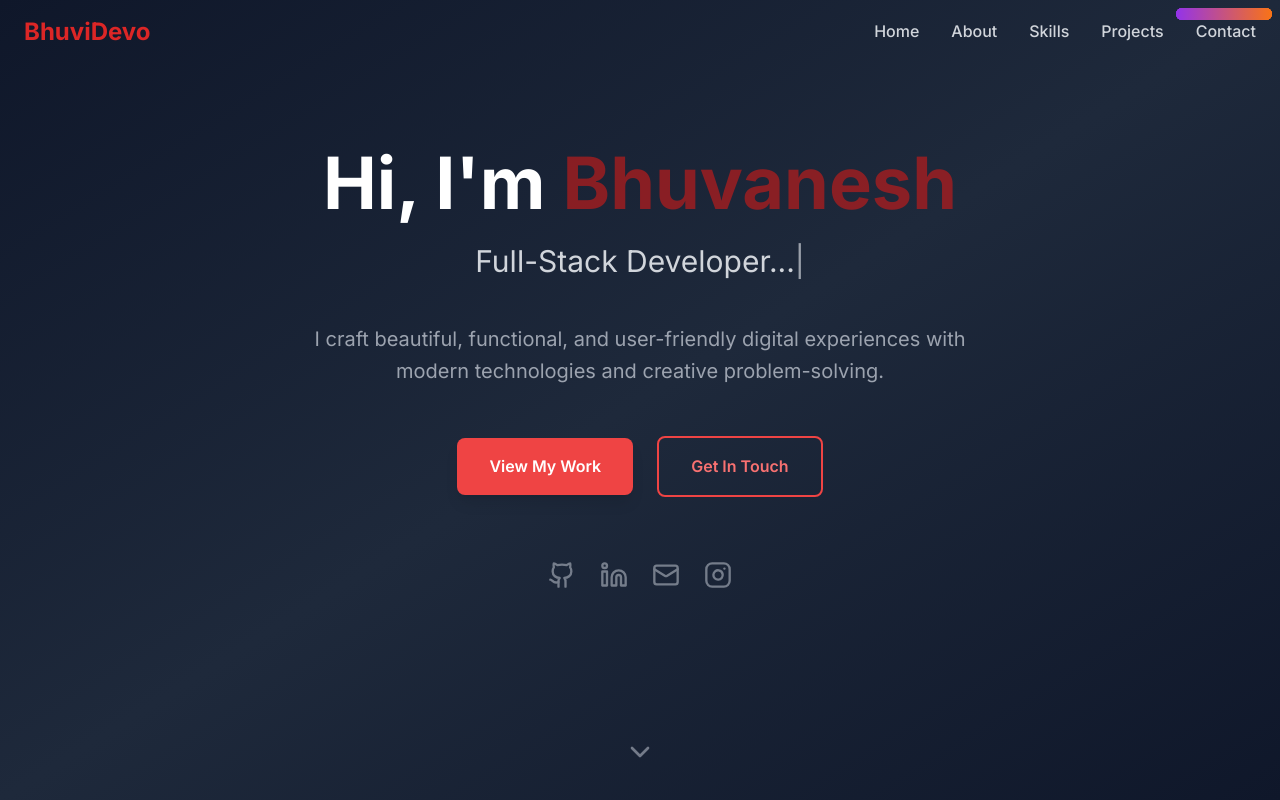
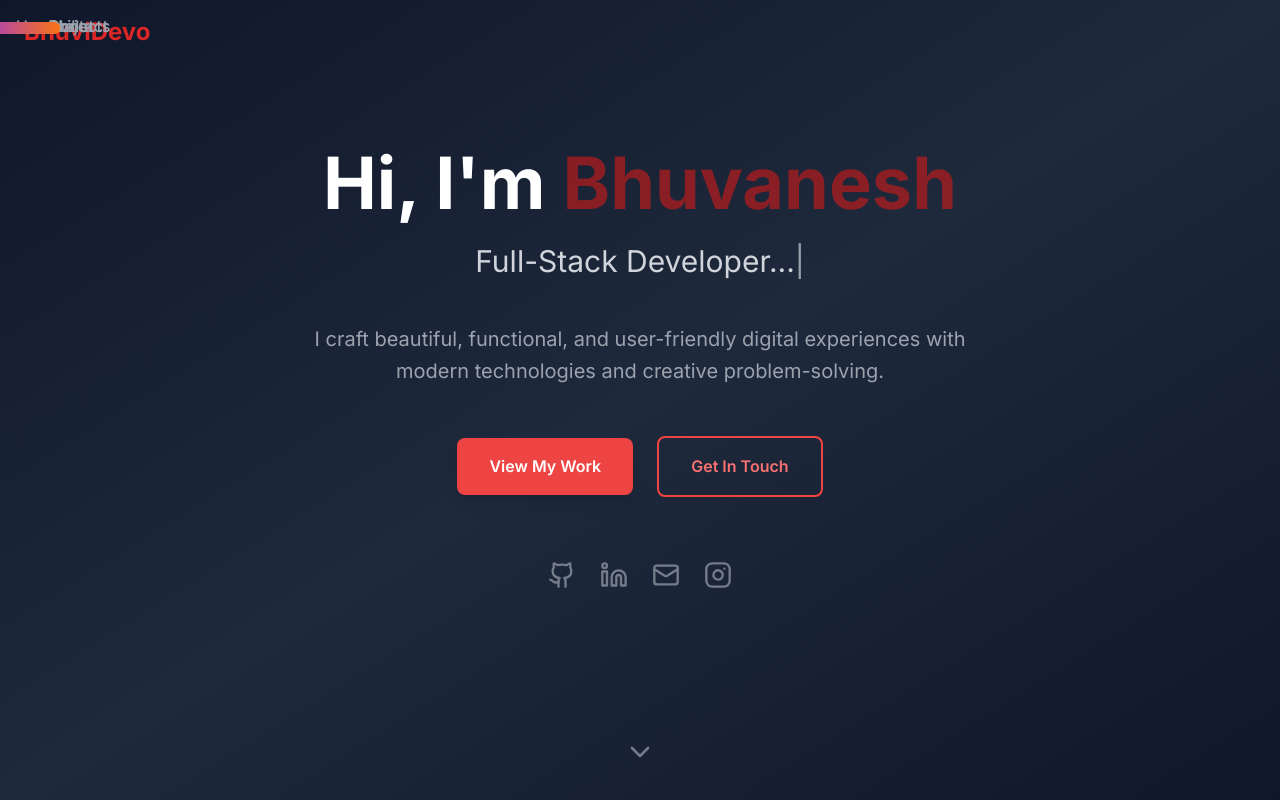
Before and after one commit to Bhuvaneshmaker/Bhuvanesh, a React (Vite) app: page / in a window 1280 px wide. Shown: the top 800 px of the page. Built offline with nearby package versions, Linux system fonts and the light colour scheme.

Commit message:
Update Header.tsx

```diff
--- a/src/components/Header.tsx
+++ b/src/components/Header.tsx
@@ -45,7 +45,7 @@ const Header = () => {
               <button
                 key={item.id}
                 onClick={() => scrollToSection(item.id)}
-                className="text-gray-300 hover:text-red-400 transition-colors duration-200  font-medium">
+                className="absolute left-4 top-3.5 h-5 w-5 text-gray-400 hover:text-red-400 transition-colors duration-200  font-medium">
                 {item.label}<div className="w-24 h-1 absolute right-2 top-2 bg-gradient-to-r from-purple-600 to-orange-500 text-white px-4 py-1.5 rounded-lg text-sm font-medium hover:from-red-800 hover:to-orange-600 transition-all duration-200 mx-auto "></div>
               </button>
             ))}
```
